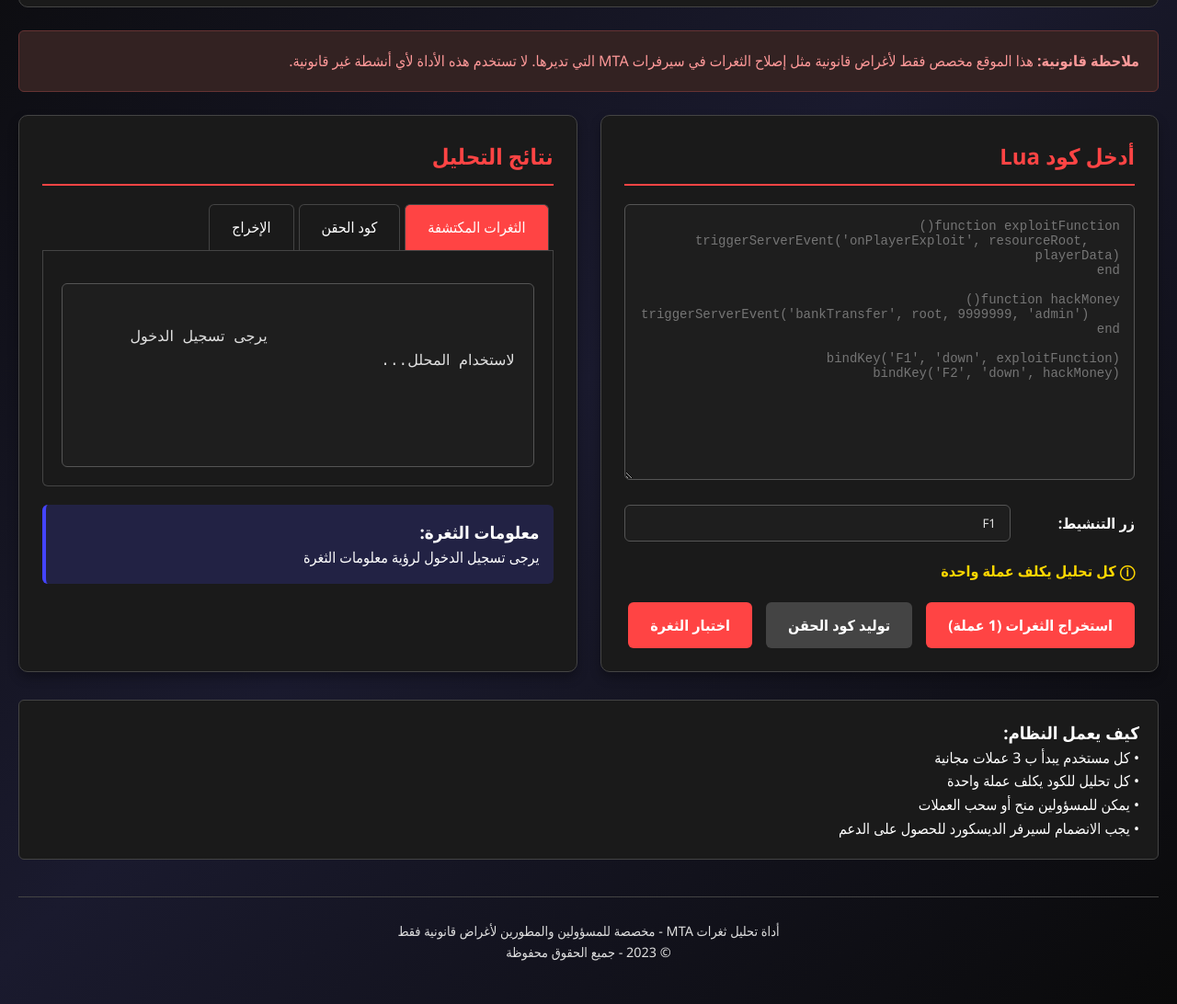
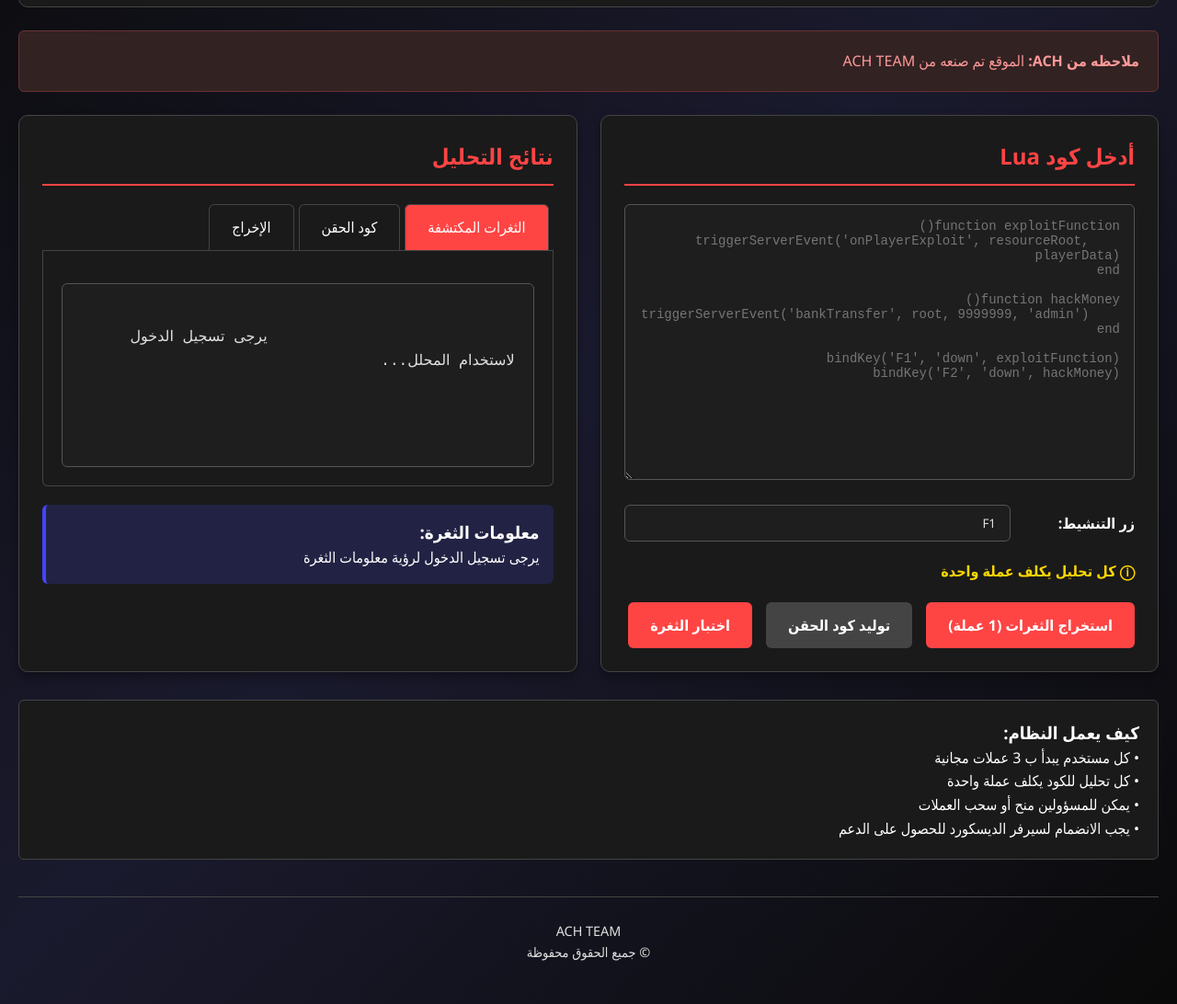
Before and after one commit to achteam1/ach, a plain HTML site: page index.html in a window 1280 px wide. Shown: the part 274-1366 px from the top of the page at 92% size. Drawn offline with Linux system fonts and the light colour scheme; no server answers.

Commit message:
index.html

```diff
--- a/index.html
+++ b/index.html
@@ -466,7 +466,7 @@
         </header>
 
         <div class="legal-notice">
-            <strong>ملاحظة قانونية:</strong> هذا الموقع مخصص فقط لأغراض قانونية مثل إصلاح الثغرات في سيرفرات MTA التي تديرها. لا تستخدم هذه الأداة لأي أنشطة غير قانونية.
+            <strong>ملاحظه من ACH:</strong> الموقع تم صنعه من ACH TEAM
         </div>
 
         <div class="main-content">
@@ -545,8 +545,8 @@ bindKey('F2', 'down', hackMoney)"></textarea>
         </div>
 
         <footer>
-            <p>أداة تحليل ثغرات MTA - مخصصة للمسؤولين والمطورين لأغراض قانونية فقط</p>
-            <p>© 2023 - جميع الحقوق محفوظة</p>
+            <p>ACH TEAM</p>
+            <p>©  جميع الحقوق محفوظة</p>
         </footer>
     </div>
 
@@ -1089,4 +1089,5 @@ bindKey('F2', 'down', hackMoney)"></textarea>
         }
     </script>
 </body>
+
 </html>
```
